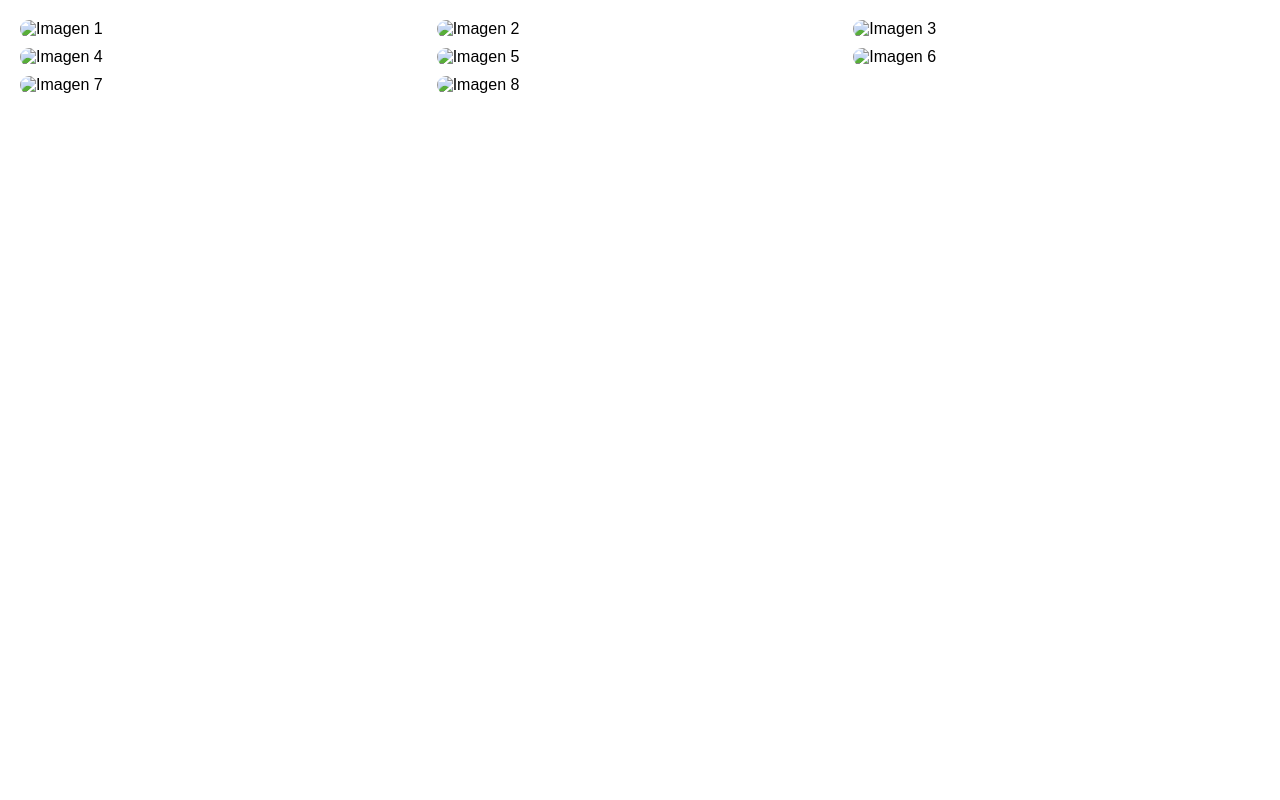
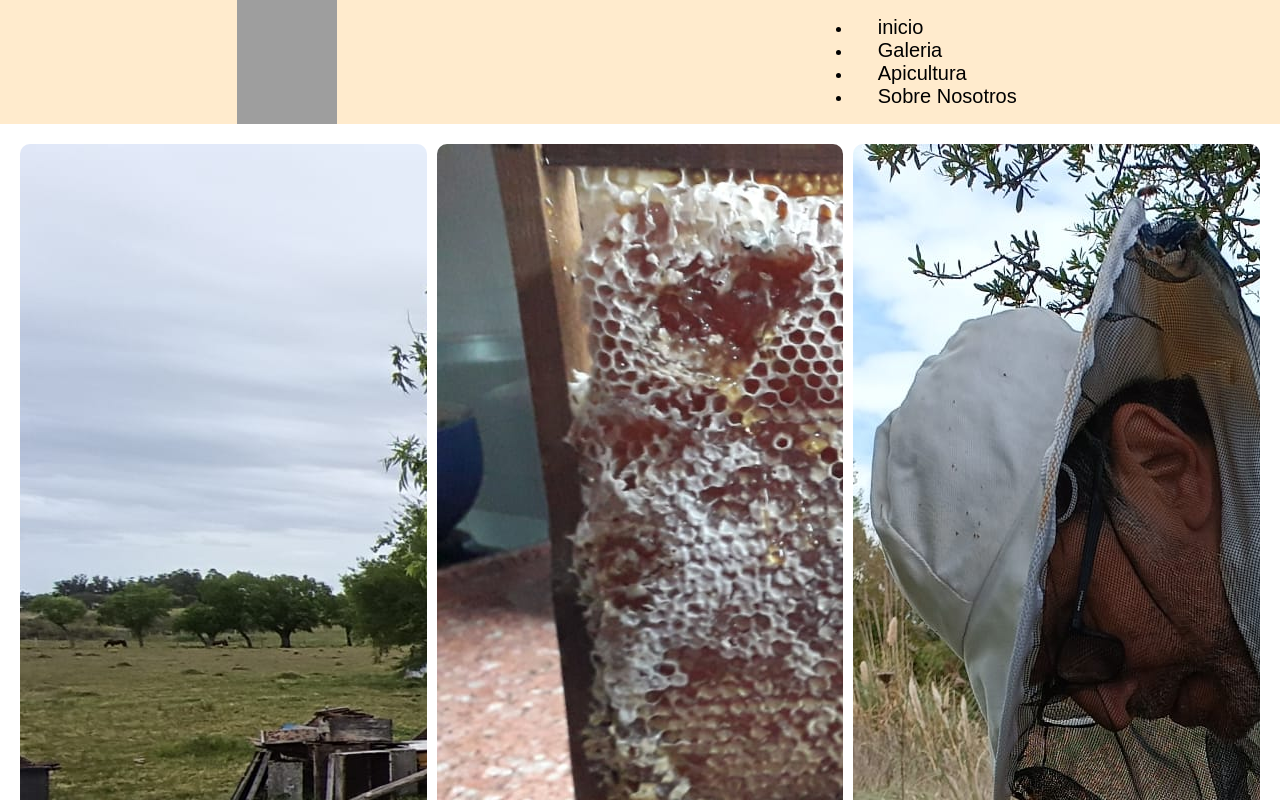
Before and after one commit to Nachofernandez94/mi_repositorio, a plain HTML site: page Pages/galeria.html in a window 1280 px wide. Shown: the top 800 px of the page. Drawn offline with Linux system fonts and the light colour scheme; files that its build step writes are made by us from their sources; grey boxes are pictures that could not be loaded.

Commit message:
proyecto

```diff
--- a/Pages/galeria.html
+++ b/Pages/galeria.html
@@ -3,19 +3,32 @@
 <head>
   <meta charset="UTF-8">
   <meta name="viewport" content="width=device-width, initial-scale=1.0">
-  <link rel="stylesheet" type="text/css" href="../pages/nosotros.html/css-estilo/galeria.css">
+  <link rel="stylesheet" href="../css-estilo/galeria.css">
   <title>Galería Responsive</title>
 </head>
 <body>
+  <header class="header">
+
+    <nav class="barra">
+      <img src="../Imagenes/MIELETIQUETAmieltapa.jpg" width=100px/>
+      <ul class="div nuevo">
+       <li><a href="../index.html">inicio</a></li>
+       <li><a href="galeria.html">Galeria</a></li>
+       <li><a href="apicultura.html">Apicultura</a></li>
+       <li><a href="nosotros.html">Sobre Nosotros</a></li>
+       </ul>
+       </nav>
+</header>
+
   <div class="gallery">
-    <div class="image"><img src="Imagenes/IMG-20230806-WA0007.jpg" alt="Imagen 1"></div>
-    <div class="image"><img src="Imagenes/IMG-20230806-WA0009.jpg" alt="Imagen 2"></div>
-    <div class="image"><img src="Imagenes/IMG-20230806-WA0010.jpg" alt="Imagen 3"></div>
-    <div class="image"><img src="Imagenes/IMG-20230806-WA0015.jpg" alt="Imagen 4"></div>
-    <div class="image"><img src="Imagenes/IMG-20230806-WA0019.jpg" alt="Imagen 5"></div>
-    <div class="image"><img src="Imagenes/IMG-20230806-WA0021.jpg" alt="Imagen 6"></div>
-    <div class="image"><img src="Imagenes/IMG-20230806-WA0025.jpg" alt="Imagen 7"></div>
-    <div class="image"><img src="Imagenes/IMG-20230806-WA0030.jpg" alt="Imagen 8"></div>
+    <div class="image"><img src="../Imagenes/IMG-20230806-WA0007.jpg" alt="Imagen 1"></div>
+    <div class="image"><img src="../Imagenes/IMG-20230806-WA0009.jpg" alt="Imagen 2"></div>
+    <div class="image"><img src="../Imagenes/IMG-20230806-WA0010.jpg" alt="Imagen 3"></div>
+    <div class="image"><img src="../Imagenes/IMG-20230806-WA0015.jpg" alt="Imagen 4"></div>
+    <div class="image"><img src="../Imagenes/IMG-20230806-WA0019.jpg" alt="Imagen 5"></div>
+    <div class="image"><img src="../Imagenes/IMG-20230806-WA0021.jpg" alt="Imagen 6"></div>
+    <div class="image"><img src="../Imagenes/IMG-20230806-WA0025.jpg" alt="Imagen 7"></div>
+    <div class="image"><img src="../Imagenes/IMG-20230806-WA0030.jpg" alt="Imagen 8"></div>
   </div>
 </body>
 </html>
--- a/css-estilo/galeria.css
+++ b/css-estilo/galeria.css
@@ -1,7 +1,22 @@
 body {
     margin: 0;
     font-family: Arial, sans-serif;
+
   }
+  .barra{
+    display: flex;
+    justify-content: space-around;
+    background-color:blanchedalmond
+    }
+
+   .barra a {
+     color: black;
+     font-size: 20px;
+     padding: 18px 26px;
+     text-decoration: none;
+
+   }
+
 
   .gallery {
     display: grid;
```
Also changed, not shown: Pages/apicultura.html (+13 -0 lines), Pages/nosotros.html (+14 -4 lines), css-estilo/estilos.css (+0 -14 lines), index.html (+9 -9 lines).
